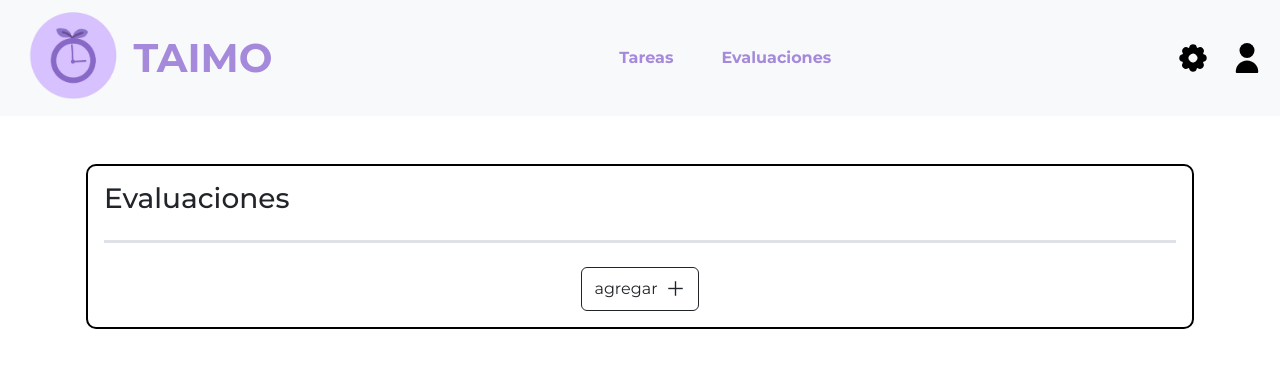
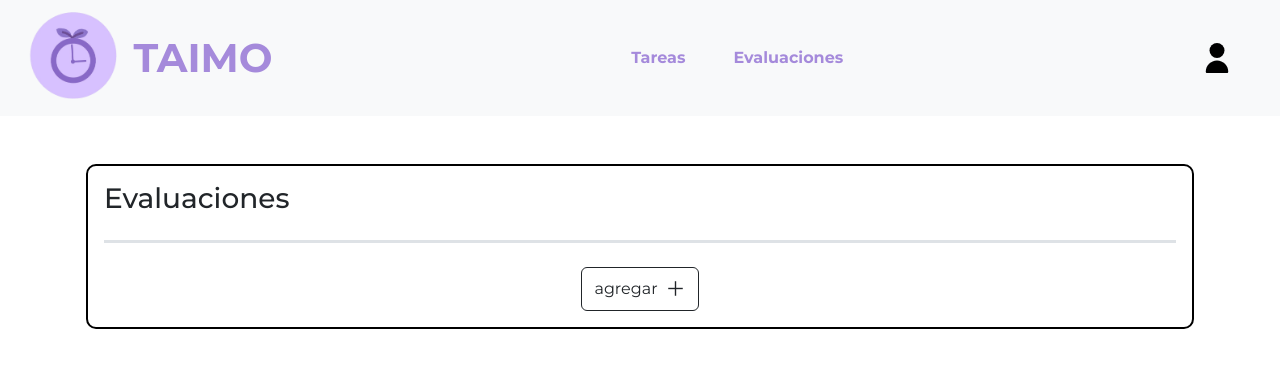
Before and after one commit to NaemiMJ/proyecto_final, a website: page public/html/eval.html in a window 1280 px wide. Drawn offline with nearby package versions, Linux system fonts and the light colour scheme.

Commit message:
actualizacion evaluacion y tareas

```diff
--- a/public/html/eval.html
+++ b/public/html/eval.html
@@ -24,10 +24,22 @@ Página para visualizar y gestionar el apartado de evaluaciones
         <a href="../html/eval.html" class="text-decoration-none fw-bold">Evaluaciones</a>
       </div>
 
-      <div class="icons d-flex gap-4 pe-4"">
-        <img src="../imgs/ajustes.svg" class="icon">
-        <img src="../imgs/usuario.svg" class="icon">
-      </div>
+      <div class="icons d-flex gap-4 pe-4">
+  <div class="dropdown">
+    <img
+      src="../imgs/usuario.svg"
+      class="icon dropdown-toggle"
+      id="userDropdown"
+      data-bs-toggle="dropdown"
+      aria-expanded="false"
+      style="cursor: pointer;"
+    >
+
+    <ul class="dropdown-menu dropdown-menu-end" aria-labelledby="userDropdown">
+      <li><a class="dropdown-item text-danger" href="#" id="logoutBtn">Cerrar sesión</a></li>
+    </ul>
+  </div>
+</div>
     </nav>
        <main class="container py-5">
         <section class="tareas">
```
